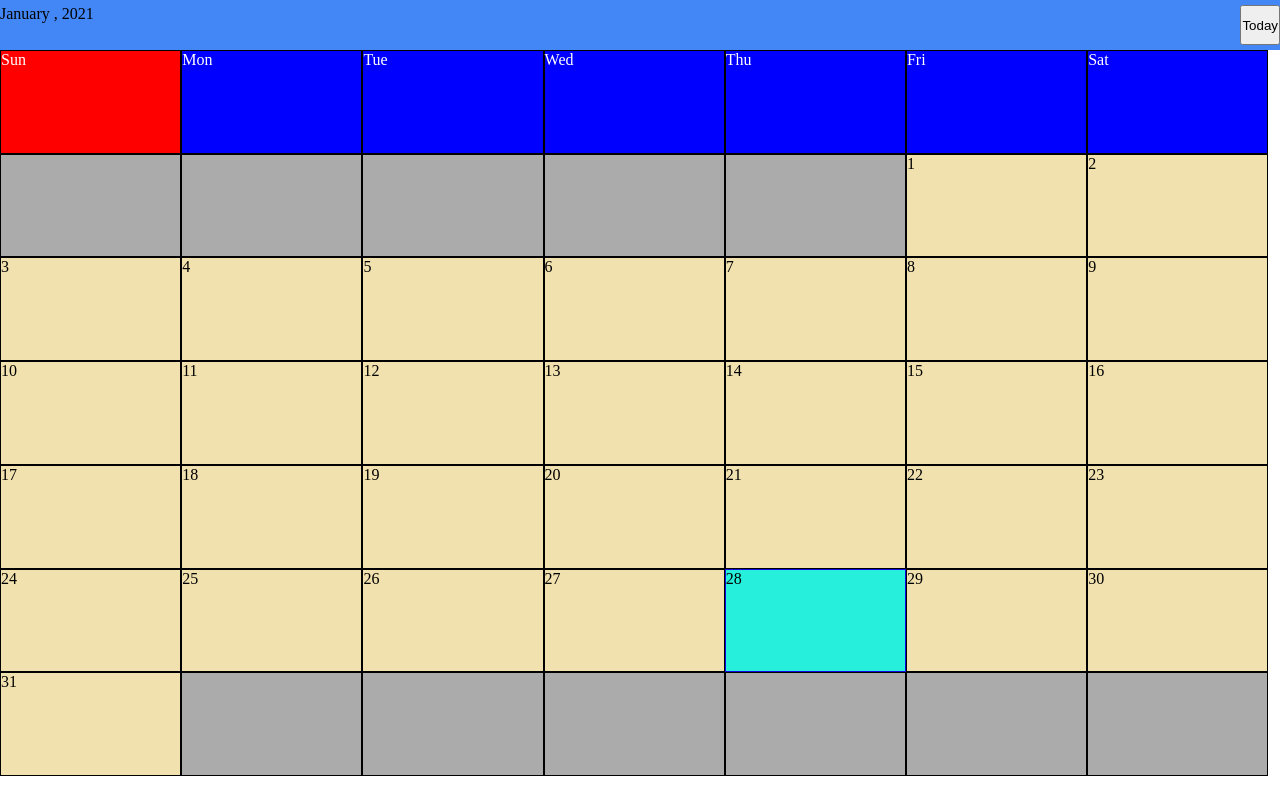
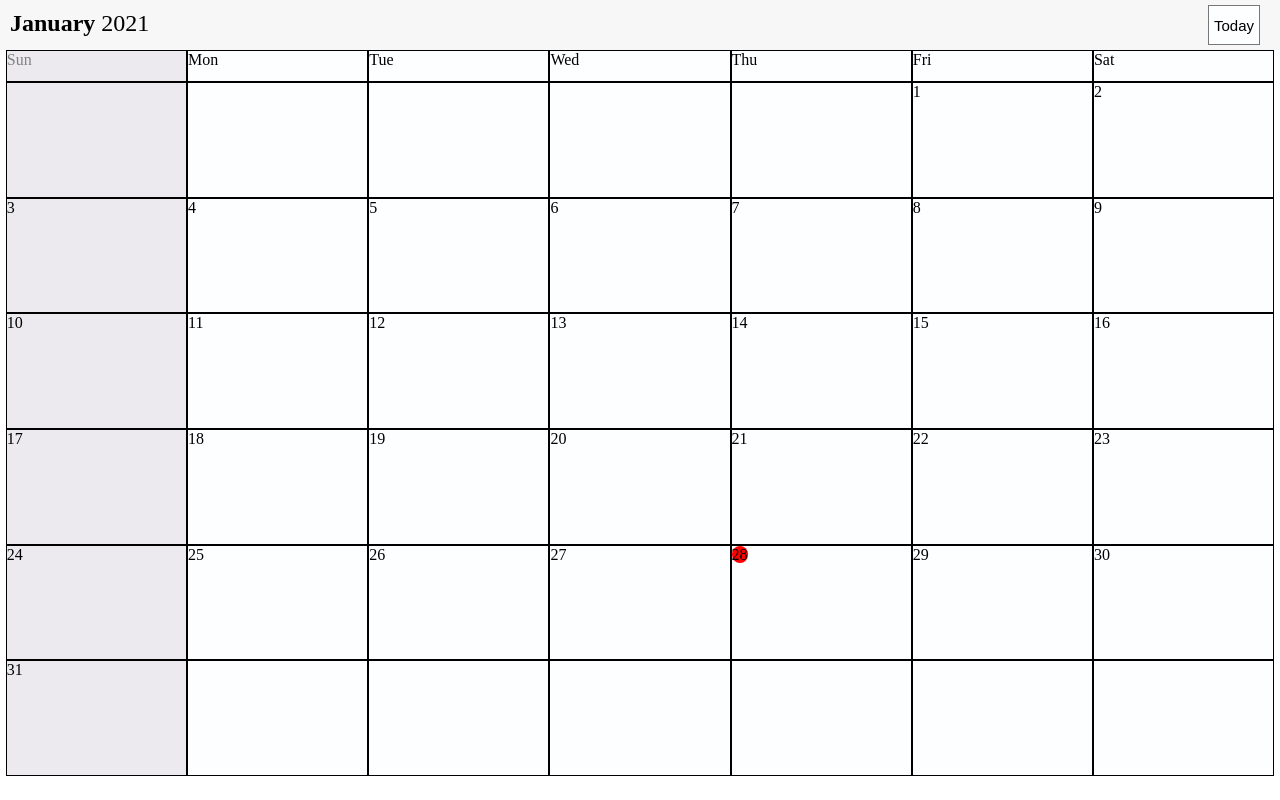
Before and after one commit to DeboDevelop/Calendar, a React (Create React App) app: page / in a window 1280 px wide. Built offline with nearby package versions, Linux system fonts and the light colour scheme.

Commit message:
Redesigned the Calendar.

```diff
--- a/src/Components/common/Box.js
+++ b/src/Components/common/Box.js
@@ -1,7 +1,7 @@
 import React, { useLayoutEffect, useState } from "react";
 import { useHistory } from "react-router-dom";
 
-function Box({ text, month, year }) {
+function Box({ text, index, month, year }) {
     let history = useHistory();
     const [size, setSize] = useState({ width: 0, height: 0 });
     useLayoutEffect(() => {
@@ -14,37 +14,13 @@ function Box({ text, month, year }) {
     }, []);
     const getStyle = () => {
         let styleObj = {
-            height: (size.height - (11 / 100) * size.height) / 7,
+            height: (size.height - (11 / 100) * size.height - 30) / 6,
             width: (size.width - (2 / 100) * size.width) / 7,
-            backgroundColor: "#f0e1af",
+            backgroundColor: "#FCFEFF",
             border: "solid",
             borderWidth: 0.3,
             borderColor: "#000000",
         };
-        if (text === "Sun") {
-            styleObj["backgroundColor"] = "#ff0000";
-        } else if (
-            text === "Mon" ||
-            text === "Tue" ||
-            text === "Wed" ||
-            text === "Thu" ||
-            text === "Fri" ||
-            text === "Sat"
-        ) {
-            styleObj["backgroundColor"] = "#0000ff";
-        } else if (text === "") {
-            styleObj["backgroundColor"] = "#ababab";
-        }
-        const currDay = new Date().getDate();
-        const currMonth = new Date().getMonth();
-        const currYear = new Date().getFullYear();
-        if (currDay === text && currMonth === month && currYear === year) {
-            styleObj["borderColor"] = "#1009e0";
-            styleObj["backgroundColor"] = "#26f0dc";
-        }
-        return styleObj;
-    };
-    const gettxt = () => {
         if (
             text === "Sun" ||
             text === "Mon" ||
@@ -54,14 +30,28 @@ function Box({ text, month, year }) {
             text === "Fri" ||
             text === "Sat"
         ) {
-            return {
-                color: "#ffffff",
-            };
-        } else {
-            return {
-                color: "#000000",
-            };
+            styleObj["height"] = 30;
         }
+        if (index === 0) {
+            styleObj["backgroundColor"] = "#ECEAEF";
+        }
+        return styleObj;
+    };
+    const gettxt = () => {
+        let styleObj = {
+            color: "#000000",
+        };
+        const currDay = new Date().getDate();
+        const currMonth = new Date().getMonth();
+        const currYear = new Date().getFullYear();
+        if (currDay === text && currMonth === month && currYear === year) {
+            styleObj["backgroundColor"] = "#ff0000";
+            styleObj["borderRadius"] = 50;
+        }
+        if (text === "Sun") {
+            styleObj["color"] = "#818181";
+        }
+        return styleObj;
     };
     const getDetail = () => {
         if (text >= 1 && text <= 31) {
--- a/src/Components/pages/Calendar.css
+++ b/src/Components/pages/Calendar.css
@@ -1,12 +1,32 @@
 .header {
     display: flex;
     justify-content: space-between;
-    background-color: #4287f5;
+    background-color: #f7f7f7;
     flex-direction: row;
     flex-wrap: nowrap;
     padding-top: 5px;
     padding-bottom: 5px;
     height: 40px;
+}
+
+.header-txt {
+    font-size: 150%;
+    padding-top: 5px;
+    padding-left: 10px;
+}
+
+.btn {
+    background-color: #fcfeff;
+    padding-left: 5px;
+    padding-right: 5px;
+    font-size: 15px;
+    margin-right: 20px;
+    border: solid 1px;
+    border-color: #777777;
+}
+
+.btn:hover {
+    transform: scale(1.2);
 }
 
 .calendar-row {
@@ -19,4 +39,5 @@
     display: flex;
     flex-direction: column;
     flex-wrap: wrap;
+    align-items: center;
 }
--- a/src/Components/pages/Calendar.js
+++ b/src/Components/pages/Calendar.js
@@ -108,17 +108,26 @@ export class Calendar extends Component {
         return (
             <div>
                 <div className="header">
-                    <span>
-                        {months[this.state.month]} , {this.state.year}
+                    <span className="header-txt">
+                        <b>{months[this.state.month]}</b> {this.state.year}
                     </span>
-                    <button onClick={this.setToday}>Today</button>
+                    <button className="btn" onClick={this.setToday}>
+                        Today
+                    </button>
                 </div>
                 <div className="calendar-col">
                     {this.state.calender.map(row => {
                         return (
                             <div className="calendar-row">
-                                {row.map(item => {
-                                    return <Box text={item} month={this.state.month} year={this.state.year} />;
+                                {row.map((item, index) => {
+                                    return (
+                                        <Box
+                                            text={item}
+                                            index={index}
+                                            month={this.state.month}
+                                            year={this.state.year}
+                                        />
+                                    );
                                 })}
                             </div>
                         );
```
Also changed, not shown: 1 other file (tests, documents, lock files or other folders).
